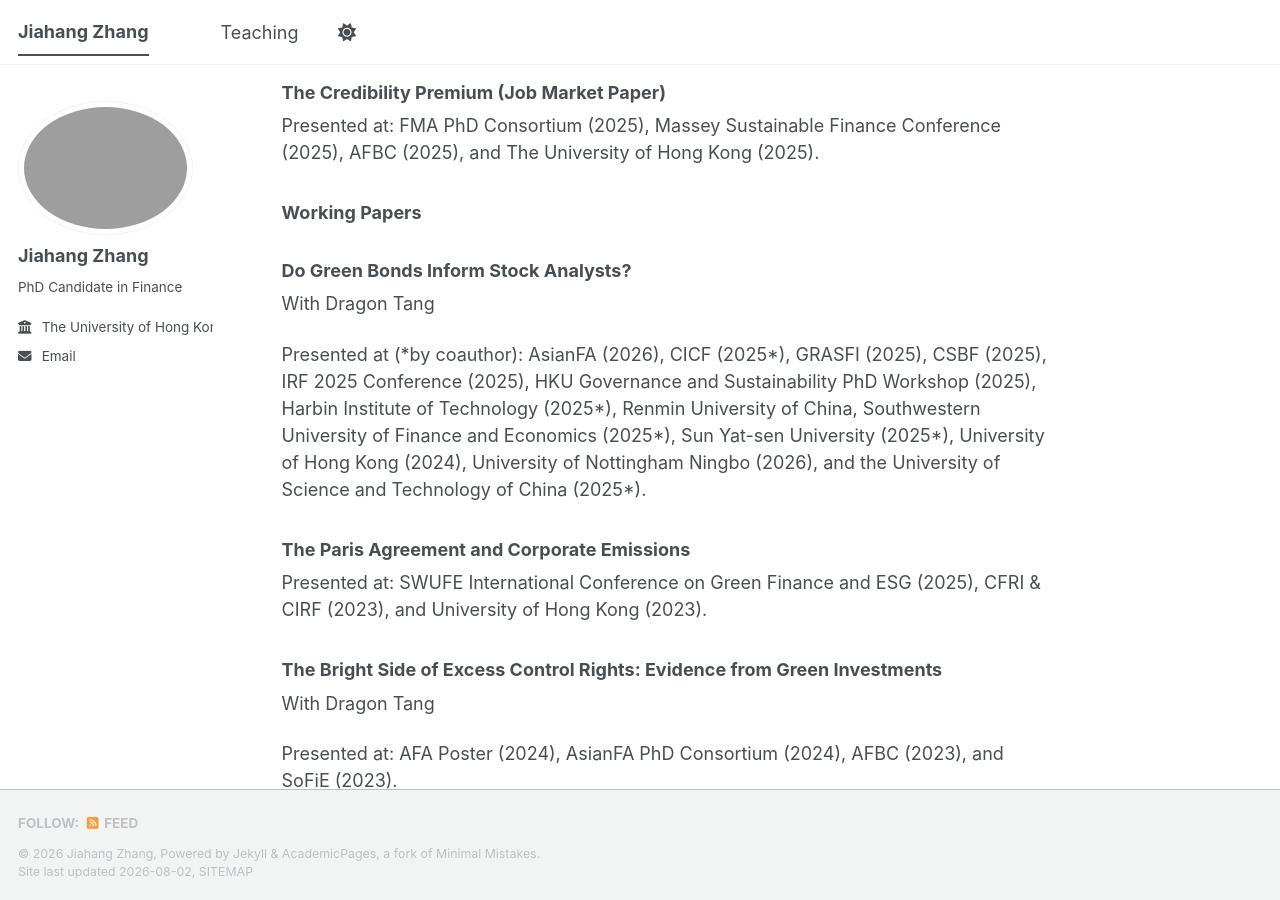
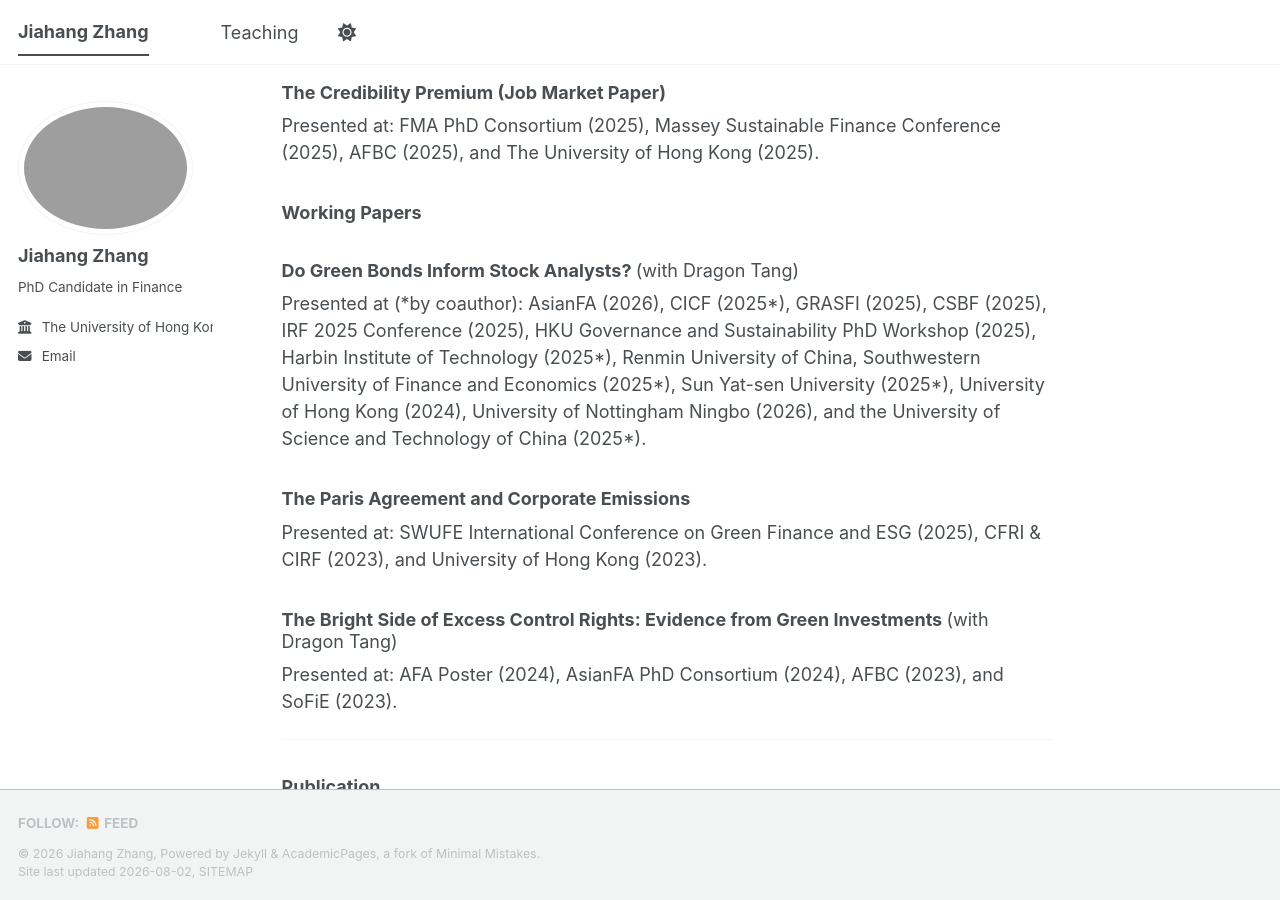
Before and after one commit to joannazhang88/joannazhang88.github.io, a Jekyll site: the page built from _pages/about.md, in a window 1280 px wide and 900 px high, scrolled down 414 px. Built offline with Jekyll 4.4.1, drawn with Linux system fonts in a browser that asks for light colours; a style sheet for code colours, icons or effects is not loaded.

Commit message:
Update about.md

```diff
--- a/_pages/about.md
+++ b/_pages/about.md
@@ -25,9 +25,8 @@ Presented at: FMA PhD Consortium (2025), Massey Sustainable Finance Conference (
 
 ### Working Papers
 
-### Do Green Bonds Inform Stock Analysts?
+### Do Green Bonds Inform Stock Analysts? <span style="font-weight: normal;">(with Dragon Tang)</span>
 
-With Dragon Tang
 
 Presented at (\*by coauthor): AsianFA (2026), CICF (2025\*), GRASFI (2025), CSBF (2025), IRF 2025 Conference (2025), HKU Governance and Sustainability PhD Workshop (2025), Harbin Institute of Technology (2025\*), Renmin University of China, Southwestern University of Finance and Economics (2025\*), Sun Yat-sen University (2025\*), University of Hong Kong (2024), University of Nottingham Ningbo (2026), and the University of Science and Technology of China (2025\*).
 
@@ -35,9 +34,8 @@ Presented at (\*by coauthor): AsianFA (2026), CICF (2025\*), GRASFI (2025), CSBF
 
 Presented at: SWUFE International Conference on Green Finance and ESG (2025), CFRI & CIRF (2023), and University of Hong Kong (2023).
 
-### The Bright Side of Excess Control Rights: Evidence from Green Investments
+### The Bright Side of Excess Control Rights: Evidence from Green Investments <span style="font-weight: normal;">(with Dragon Tang)</span>
 
-With Dragon Tang
 
 Presented at: AFA Poster (2024), AsianFA PhD Consortium (2024), AFBC (2023), and SoFiE (2023).
 
@@ -53,6 +51,8 @@ Presented at: AFA Poster (2024), AsianFA PhD Consortium (2024), AFBC (2023), and
 
 *Research in International Business and Finance* 2022.
 
+---
+
 ### Work in Progress
 
 A Hierarchical Explainable Deep Network for Corporate Performance Prediction
```
